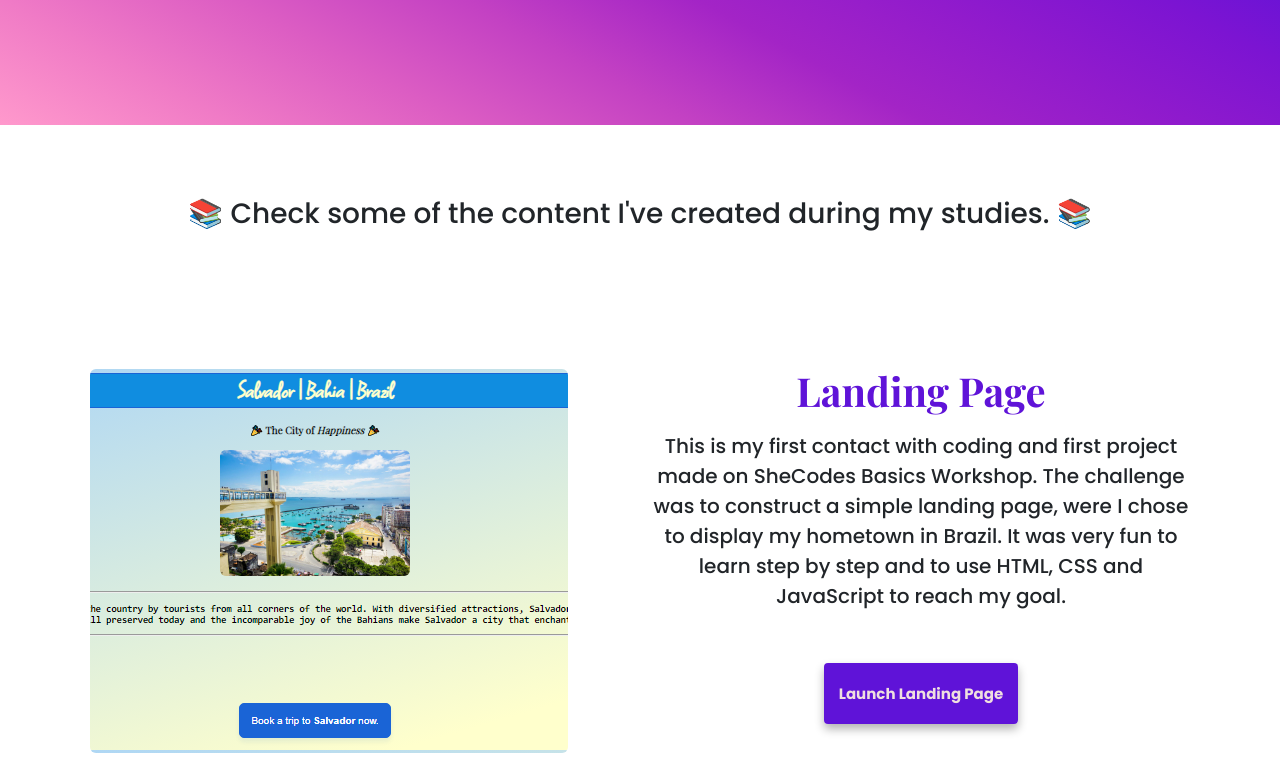
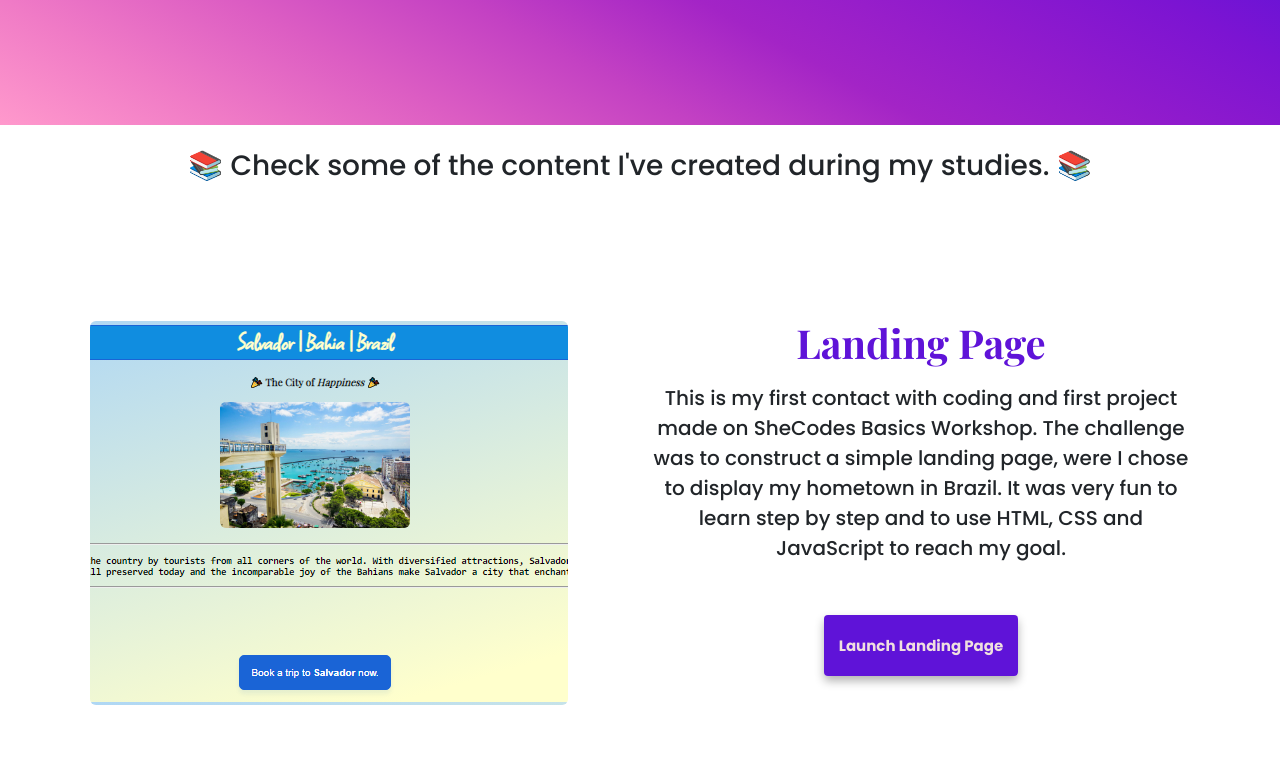
Before and after one commit to ibmignatyeva/portfolio-setup, a plain HTML site: page index.html in a window 1280 px wide. Shown: the part 620-1378 px from the top of the page. Drawn offline with nearby package versions, Linux system fonts and the light colour scheme.

Commit message:
fixed margin main content to fix footer.

```diff
--- a/index.html
+++ b/index.html
@@ -73,7 +73,7 @@
       <a href="about.html" class="about-link">About me</a>
     </div>
 
-    <div class="main-content m-5">
+    <div class="main-content">
       <p>📚 Check some of the content I've created during my studies. 📚</p>
       <div class="container main-text">
         <div class="row mt-5">
--- a/src/style.css
+++ b/src/style.css
@@ -29,6 +29,7 @@ html {
   display: block;
   text-align: center;
   padding:0;
+
 }
 
 h1,
```
